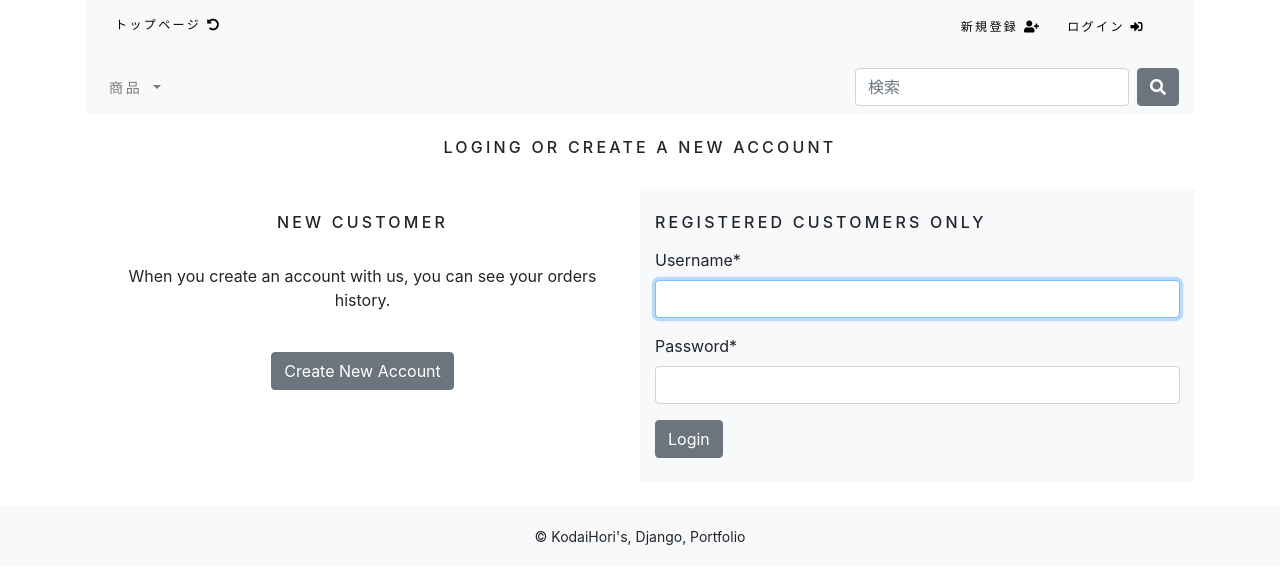
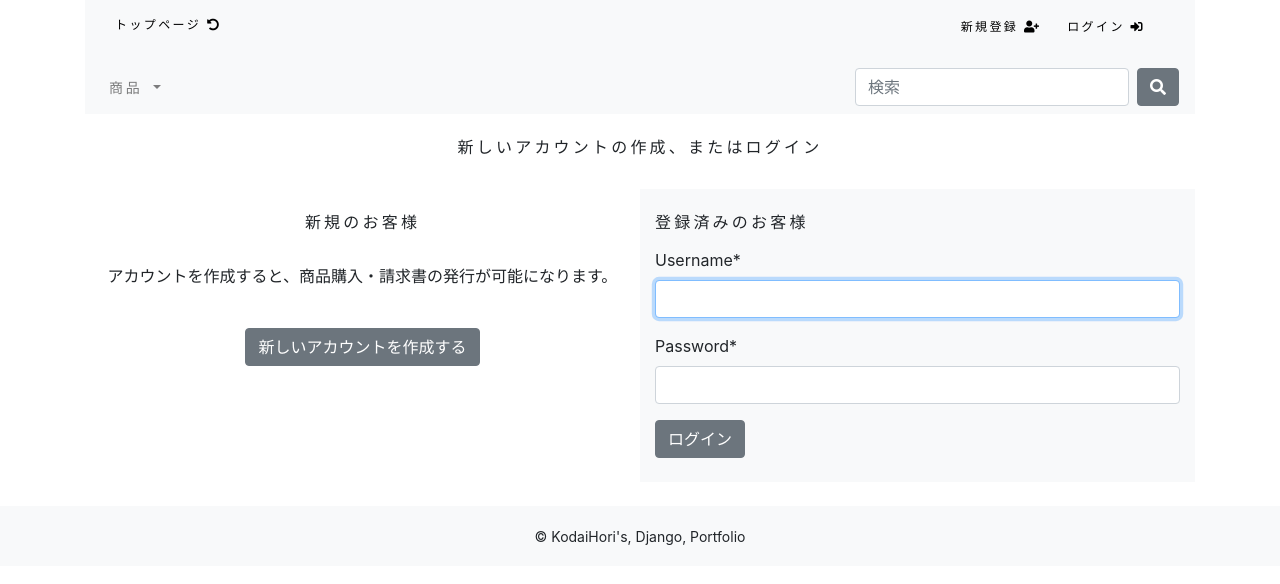
Before and after one commit to kooo0401/ecshop, a Django app: page /account/login/ in a window 1280 px wide. Shown: the top 584 px of the page. Run offline with Django 3.2, Linux system fonts and the light colour scheme; data that the repository does not hold is empty; parts of the project's set-up code (start-up, migrations or seed data) failed here and were passed over; some libraries are stand-ins or nearby versions.

Commit message:
template_edit

```diff
--- a/shop/templates/accounts/signin.html
+++ b/shop/templates/accounts/signin.html
@@ -10,25 +10,25 @@
 {% block content %}
     <div class="container">
       <br>
-      <h1 class="my_title text-center">Loging or Create a New Account</h1>
+      <h1 class="my_title text-center">新しいアカウントの作成、またはログイン</h1>
       <br>
       <div class="row">
           <div class="col-12 col-sm-12 col-md-12 col-lg-6 text-center my_custom_div">
               <br>
-              <h2 class="my_title">New Customer</h2>
+              <h2 class="my_title">新規のお客様</h2>
               <br>
-              <p>When you create an account with us, you can see your orders history.</p>
+              <p>アカウントを作成すると、商品購入・請求書の発行が可能になります。</p>
               <br>
-              <a href="{% url 'signup' %}" class="btn btn-secondary">Create New Account</a>
+              <a href="{% url 'signup' %}" class="btn btn-secondary">新しいアカウントを作成する</a>
           </div>
           <div class="col-12 col-sm-12 col-md-12 col-lg-6 bg-light">
             <div>
               <br>
-              <h2 class="my_title">Registered Customers Only</h2>
+              <h2 class="my_title">登録済みのお客様</h2>
               <form method="post">
                   {% csrf_token %}
                   <p>{{ form | crispy}}</p>
-                  <button type="submit" class="btn btn-secondary">Login</button>
+                  <button type="submit" class="btn btn-secondary">ログイン</button>
               </form>
               <br>
             </div>
--- a/static/css/custom.css
+++ b/static/css/custom.css
@@ -159,6 +159,11 @@ header {
   color: red;
   font-weight: bold;
 }
+.shopping_continue {
+  display: block;
+  text-align: center;
+  height: 100px;
+}
 
 /****Signin****/
 .my_custom_div {
```
Also changed, not shown: shop/templates/accounts/signup.html (+5 -15 lines), README.md (added), 1 other file.
